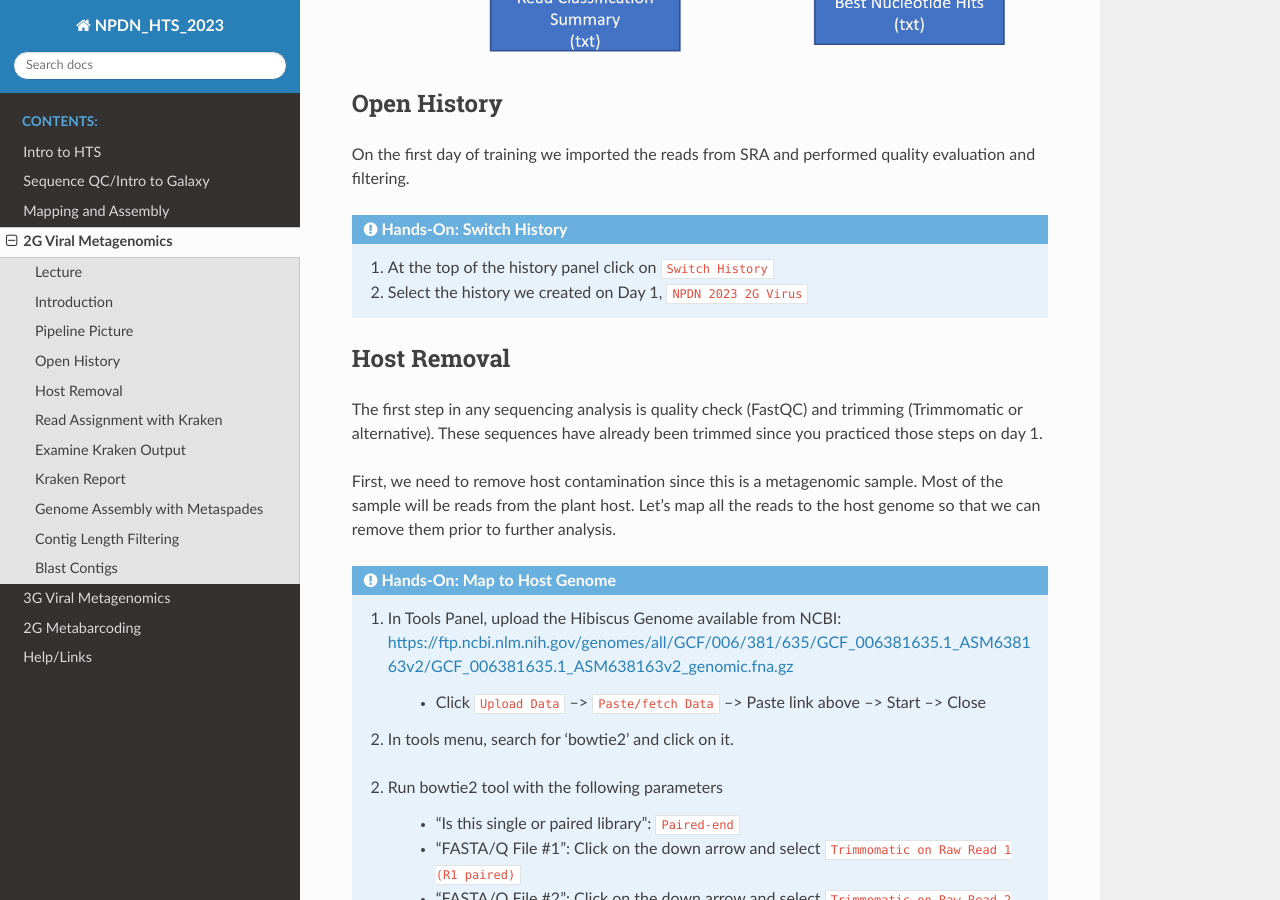
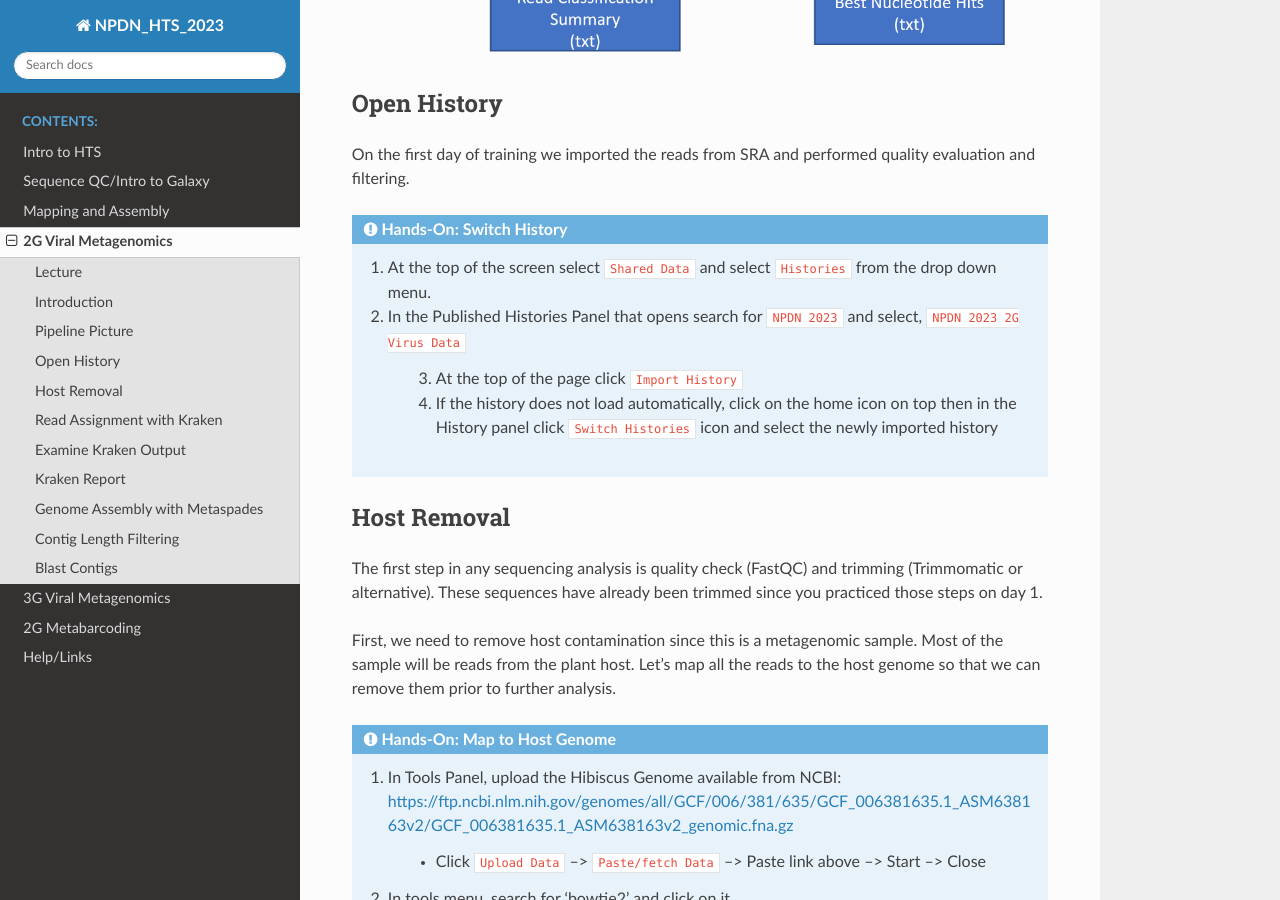
Before and after one commit to snunzi/NPDN_HTS_2023, a Sphinx documentation site: the page built from docs/source/2gvirus.rst, in a window 1280 px wide and 900 px high, scrolled down 1058 px. Built offline with Sphinx 7.4.7 and the Read the Docs theme 2.0.0, drawn with Linux system fonts in a browser that asks for light colours; pages that are not in the unit, such as notebooks, are missing from menus.

Commit message:
New virus history

```diff
--- a/docs/source/2gvirus.rst
+++ b/docs/source/2gvirus.rst
@@ -30,9 +30,13 @@ On the first day of training we imported the reads from SRA and performed qualit
 
 .. admonition:: Hands-On: Switch History
 
-  1. At the top of the history panel click on ``Switch History``
+  1. At the top of the screen select ``Shared Data`` and select ``Histories`` from the drop down menu.
 
-  2. Select the history we created on Day 1, ``NPDN 2023 2G Virus``
+  2. In the Published Histories Panel that opens search for ``NPDN 2023`` and select, ``NPDN 2023 2G Virus Data``
+
+	3. At the top of the page click ``Import History``
+
+	4. If the history does not load automatically, click on the home icon on top then in the History panel click ``Switch Histories`` icon and select the newly imported history
 
 
 Host Removal
```
Also changed, not shown: docs/source/help.rst (+6 -2 lines).
